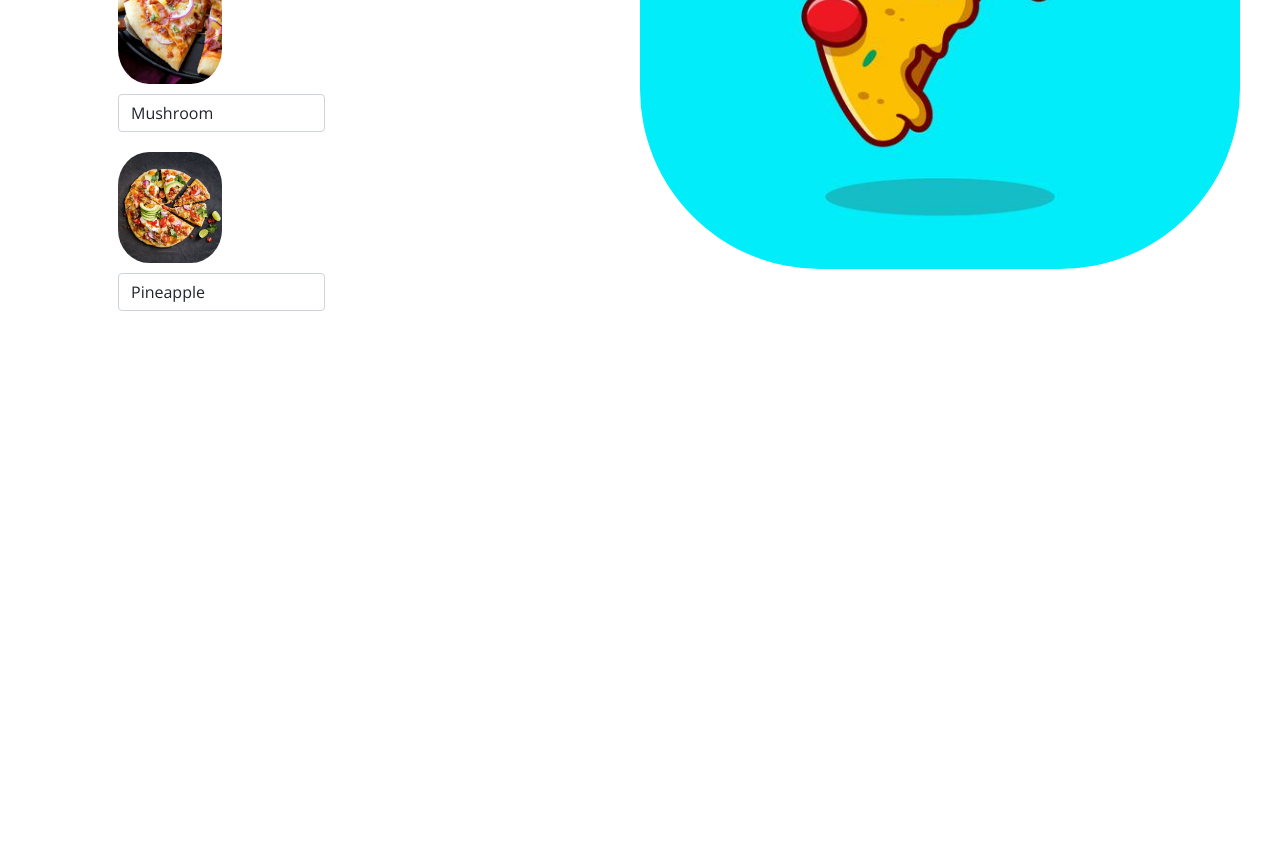
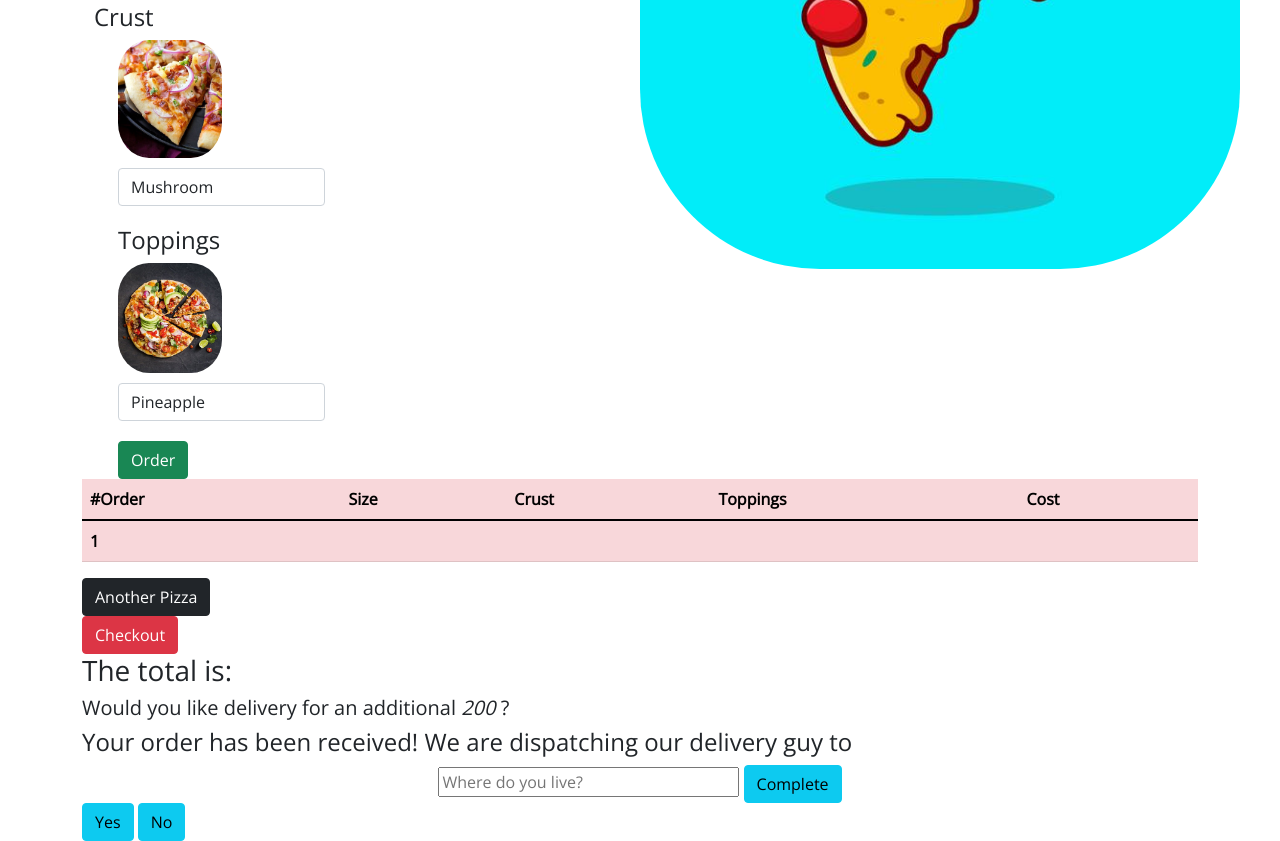
Before and after one commit to remayuen/IP-4.0, a plain HTML site: page index.html in a window 1280 px wide. Shown: the part 697-1538 px from the top of the page. Before the commit the page ends 1028 px from the top, so only its background shows below. Drawn offline with nearby package versions, Linux system fonts and the light colour scheme.

Commit message:
added the cart section table and details

```diff
--- a/index.html
+++ b/index.html
@@ -52,6 +52,7 @@
     <div class="container">
       <div class="row">
         <div class="col-lg-6">
+          <h4>Size</h4>
           <div class="container img-sec">
             <img src="images/first-pizza.png" alt="">
             <select class="form-control size" name="">
@@ -60,6 +61,7 @@
               <option label="Large" value="700">Large</option>
             </select>
           </div>
+          <h4>Crust</h4>
           <div class="container img-sec">
             <img src="images/second-pizza.jpeg" alt="">
             <select class="form-control crust" name="">
@@ -69,6 +71,7 @@
             </select>
           </div>
           <div class="container img-sec">
+            <h4>Toppings</h4>
             <img src="images/third-pizza.jpeg" alt="">
             <select class="form-control toppings" name="">
               <option label="Pineapple" value="120">Pineapple</option>
@@ -76,18 +79,18 @@
               <option label="Berry" value="80">Berry</option>
             </select>
           </div>
+
+          <div class="container">
+            <button class="btn btn-success" id="order-btn" type="button" name="button">Order</button>
+          </div>
+
         </div>
 
 
-
         <div class="col-lg-6">
-
-
-
         </div>
       </div>
     </div>
-
 
 
 
@@ -95,6 +98,55 @@
 
   <!--  CART -->
   <section>
+    <div id="Cart-h" class="container cart-table">
+      <table class="table table-danger">
+        <thead>
+          <tr>
+            <th scope="col">#Order</th>
+            <th scope="col">Size</th>
+            <th scope="col">Crust</th>
+            <th scope="col">Toppings</th>
+            <th scope="col">Cost</th>
+          </tr>
+        </thead>
+        <tbody id="new-pizza">
+          <tr>
+            <th scope="row">1</th>
+            <td id="size"></td>
+            <td id="crust"></td>
+            <td id="toppings"></td>
+            <td id="cost"> </td>
+          </tr>
+
+        </tbody>
+      </table>
+    </div>
+
+    <div class="container">
+      <button class="btn btn-dark" id="addAnother" type="button" name="button">Another Pizza</button>
+    </div>
+
+    <div class="container checkout-button">
+      <button id="checkout-btn" class="btn btn-danger" type="button" name="button">Checkout</button>
+    </div>
+
+
+    <div class="container order-options">
+      <div class="additional-info">
+        <h3>The total is: <span></span></h3>
+        <h5>Would you like delivery for an additional <em>200 </em>?</h5>
+        <h4 class="">Your order has been received! We are dispatching our delivery guy to <span></span></h4>
+        <div class="location text-center">
+          <input type="text" size="30" placeholder="Where do you live?" required />
+          <button class="btn btn-info complete" type="submit">Complete</button>
+        </div>
+      </div>
+      <button class="btn btn-info yes" type="submit">Yes</button>
+      <button class="btn btn-info no" type="submit">No</button>
+
+    </div>
+
+
 
   </section>
 
```
